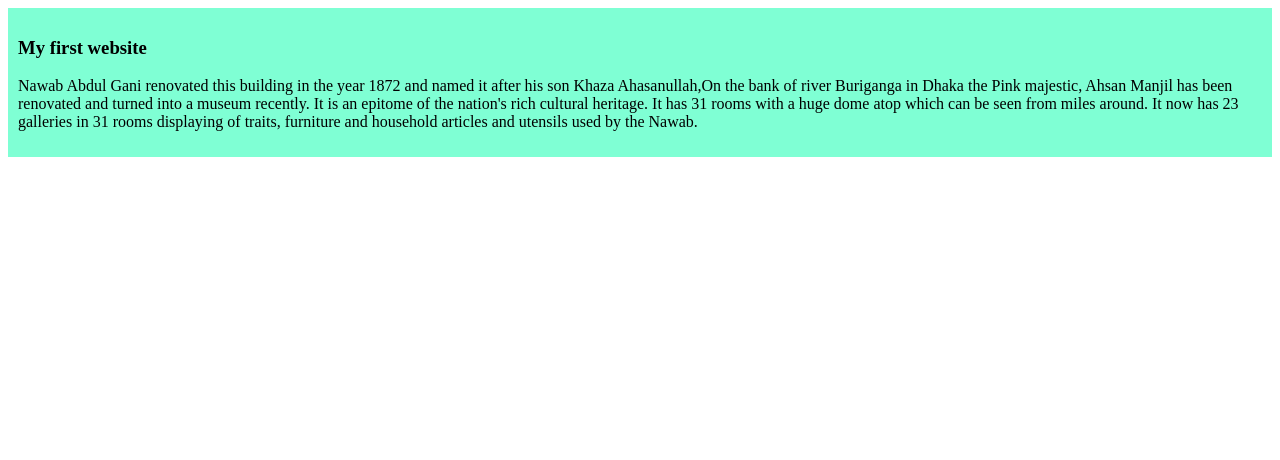
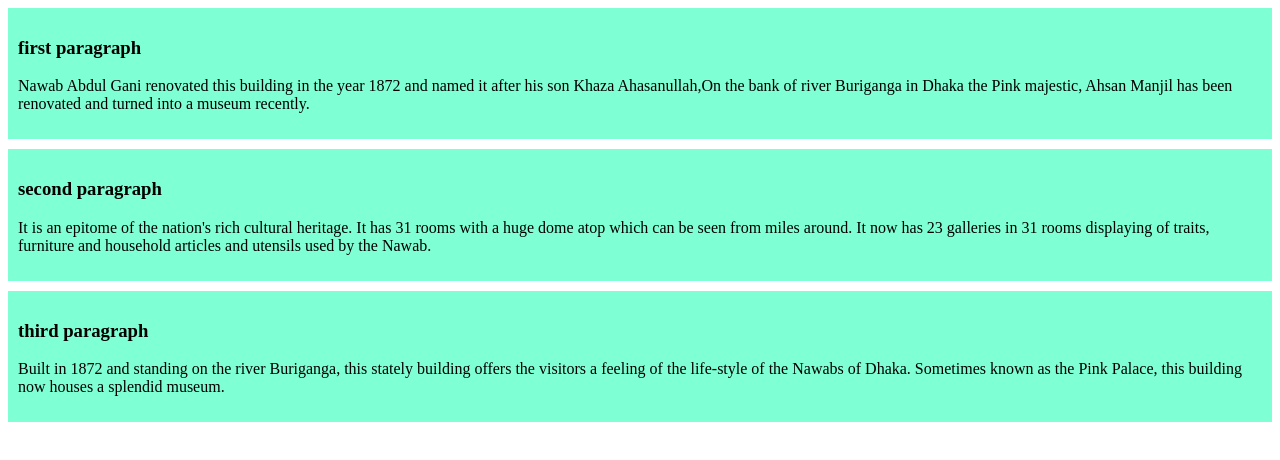
Before and after one commit to taslim-tanjim/simple_website, a plain HTML site: page index.html in a window 1280 px wide. Drawn offline with Linux system fonts and the light colour scheme.

Commit message:
adding the 2nd & 3rd paragraph

```diff
--- a/index.html
+++ b/index.html
@@ -8,8 +8,16 @@
 </head>
 <body>
     <div>
-        <h3>My first website</h3>
-        <p>Nawab Abdul Gani renovated this building in the year 1872  and named it after his son Khaza Ahasanullah,On the bank of river Buriganga in Dhaka the Pink majestic, Ahsan Manjil has been renovated and turned into a museum recently. It is an epitome of the nation's rich cultural heritage. It has 31 rooms with a huge dome atop which can be seen from miles around. It now has 23 galleries in 31 rooms displaying of traits, furniture and household articles and utensils used by the Nawab.</p>
+        <h3>first paragraph</h3>
+        <p>Nawab Abdul Gani renovated this building in the year 1872  and named it after his son Khaza Ahasanullah,On the bank of river Buriganga in Dhaka the Pink majestic, Ahsan Manjil has been renovated and turned into a museum recently. </p>
+    </div>
+    <div>
+        <h3>second paragraph</h3>
+        <p>It is an epitome of the nation's rich cultural heritage. It has 31 rooms with a huge dome atop which can be seen from miles around. It now has 23 galleries in 31 rooms displaying of traits, furniture and household articles and utensils used by the Nawab.</p>
+    </div>
+    <div>
+        <h3>third paragraph</h3>
+        <p>Built in 1872 and standing on the river Buriganga, this stately building offers the visitors a feeling of the life-style of the Nawabs of Dhaka. Sometimes known as the Pink Palace, this building now houses a splendid museum.</p>
     </div>
 </body>
 </html>
--- a/styles/blog.css
+++ b/styles/blog.css
@@ -1,4 +1,5 @@
 div{
     background-color: aquamarine;
     padding: 10px;
+    margin-bottom: 10px;
 }
```
